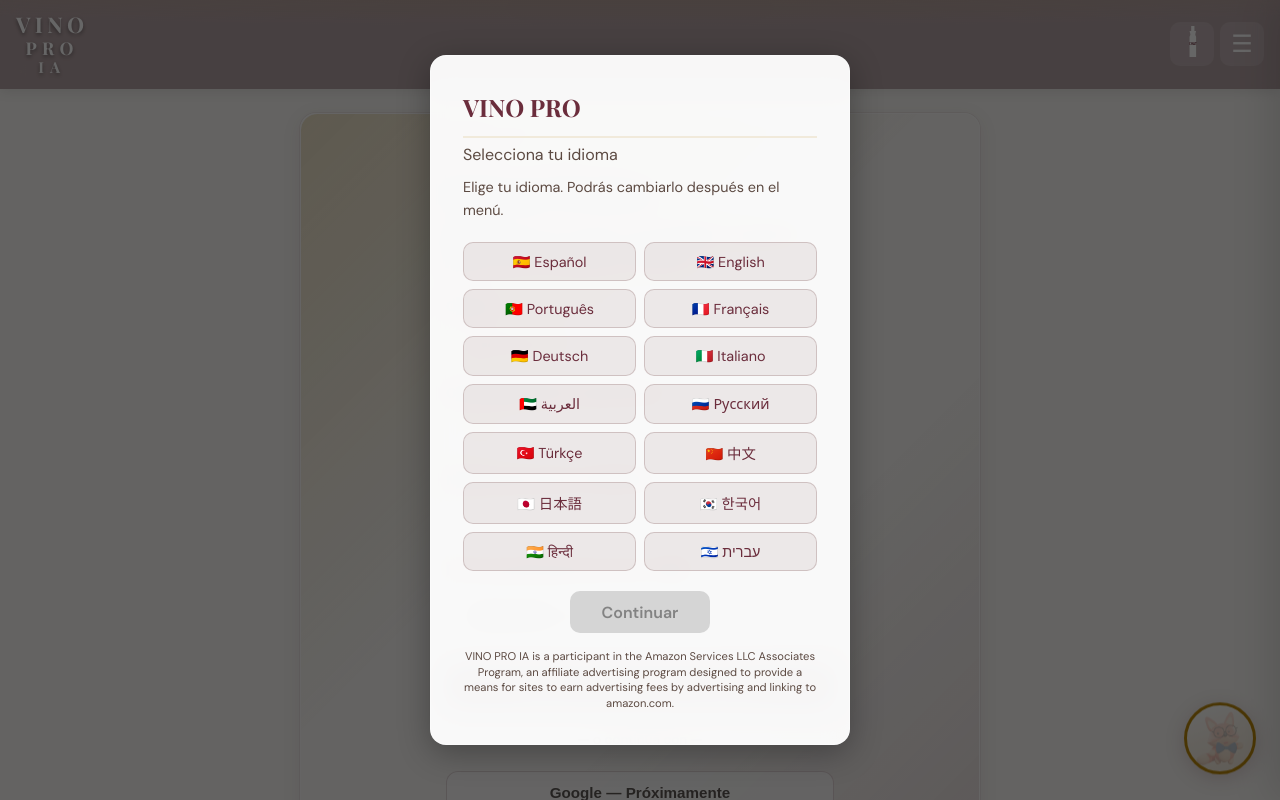
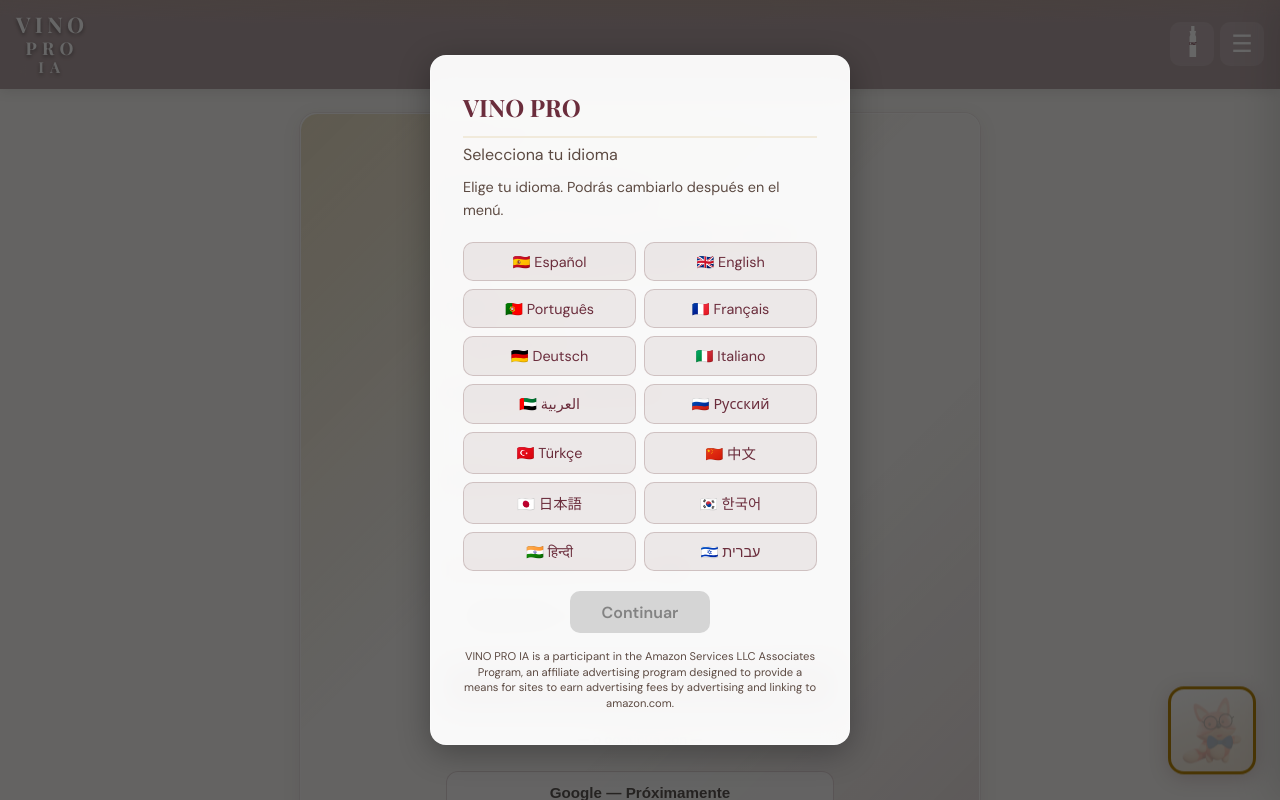
Before and after one commit to yusedcorrea-a11y/vinopro-backend-, a FastAPI app: page /signup in a window 1280 px wide. Run offline with FastAPI, Linux system fonts and the light colour scheme.

Commit message:
Mascota: imagen completa del personaje (sin recorte circular, object-fit contain, contenedor redondeado)
Made-with: Cursor

```diff
--- a/static/style.css
+++ b/static/style.css
@@ -2689,12 +2689,12 @@ body.page-preguntar #respuesta.respuesta-sumiller .respuesta-toolbar .btn-speak
   bottom: 1.5rem;
   right: 1.5rem;
   z-index: 998;
-  width: 72px;
-  height: 72px;
+  width: 88px;
+  height: 88px;
   display: flex;
   align-items: center;
   justify-content: center;
-  border-radius: 50%;
+  border-radius: 16px;
   background: linear-gradient(160deg, #fff 0%, #f8f2e8 45%, #f0e6d8 100%);
   border: 3px solid var(--dorado);
   box-shadow: 0 4px 20px rgba(107, 45, 60, 0.2), 0 0 0 0 rgba(184, 134, 11, 0.3), inset 0 1px 0 rgba(255,255,255,0.8);
@@ -2733,18 +2733,18 @@ body.page-inicio .chatbot-guia-mascot:hover {
   display: flex;
   align-items: center;
   justify-content: center;
-  border-radius: 50%;
+  border-radius: 14px;
   overflow: hidden;
 }
 .chatbot-guia-mascot-img,
 .chatbot-guia-mascot-video {
   width: 100%;
   height: 100%;
-  object-fit: cover;
-  border-radius: 50%;
+  object-fit: contain;
+  border-radius: 14px;
 }
 .chatbot-guia-mascot-video { display: block; }
-/* Mascota definitiva: 3 frames en bucle */
+/* Mascota definitiva: 3 frames en bucle — imagen completa (sin recorte circular) */
 .chatbot-guia-mascot-frames {
   position: relative;
   width: 100%;
@@ -2755,8 +2755,8 @@ body.page-inicio .chatbot-guia-mascot:hover {
   inset: 0;
   width: 100%;
   height: 100%;
-  object-fit: cover;
-  border-radius: 50%;
+  object-fit: contain;
+  border-radius: 14px;
 }
 .chatbot-guia-mascot-frame-1 { animation: mascota-fade-1 3s ease-in-out infinite; }
 .chatbot-guia-mascot-frame-2 { animation: mascota-fade-2 3s ease-in-out infinite; }
@@ -2906,9 +2906,10 @@ body.page-inicio .chatbot-guia-mascot:hover {
 .chatbot-guia-avatar {
   width: 48px;
   height: 48px;
-  border-radius: 50%;
+  border-radius: 12px;
   background: rgba(255,255,255,0.2);
   display: flex;
+  overflow: hidden;
   align-items: center;
   justify-content: center;
   font-size: 1.6rem;
@@ -2919,11 +2920,11 @@ body.page-inicio .chatbot-guia-mascot:hover {
 .chatbot-guia-avatar-video {
   width: 100%;
   height: 100%;
-  object-fit: cover;
-  border-radius: 50%;
+  object-fit: contain;
+  border-radius: 12px;
 }
 .chatbot-guia-avatar-video { display: block; }
-/* Avatar del panel: mismos 3 frames en bucle */
+/* Avatar del panel: mismos 3 frames en bucle — imagen completa */
 .chatbot-guia-avatar-frames {
   position: relative;
 }
@@ -2932,8 +2933,8 @@ body.page-inicio .chatbot-guia-mascot:hover {
   inset: 0;
   width: 100%;
   height: 100%;
-  object-fit: cover;
-  border-radius: 50%;
+  object-fit: contain;
+  border-radius: 12px;
 }
 .chatbot-guia-avatar-frame-1 { animation: mascota-fade-1 3s ease-in-out infinite; }
 .chatbot-guia-avatar-frame-2 { animation: mascota-fade-2 3s ease-in-out infinite; }
@@ -3177,7 +3178,7 @@ body.page-inicio .chatbot-guia-mascot:hover {
 
 @media (max-width: 600px) {
   .chatbot-guia-panel { max-width: 100%; }
-  .chatbot-guia-mascot { bottom: 0.75rem; right: 0.75rem; width: 60px; height: 60px; }
+  .chatbot-guia-mascot { bottom: 0.75rem; right: 0.75rem; width: 72px; height: 72px; border-radius: 12px; }
   .chatbot-guia-mascot-eye { width: 14px; height: 16px; }
   .chatbot-guia-mascot-pupil { width: 8px; height: 8px; }
   .chatbot-guia-mascot-shine { width: 4px; height: 4px; right: 2px; top: 3px; }
```
